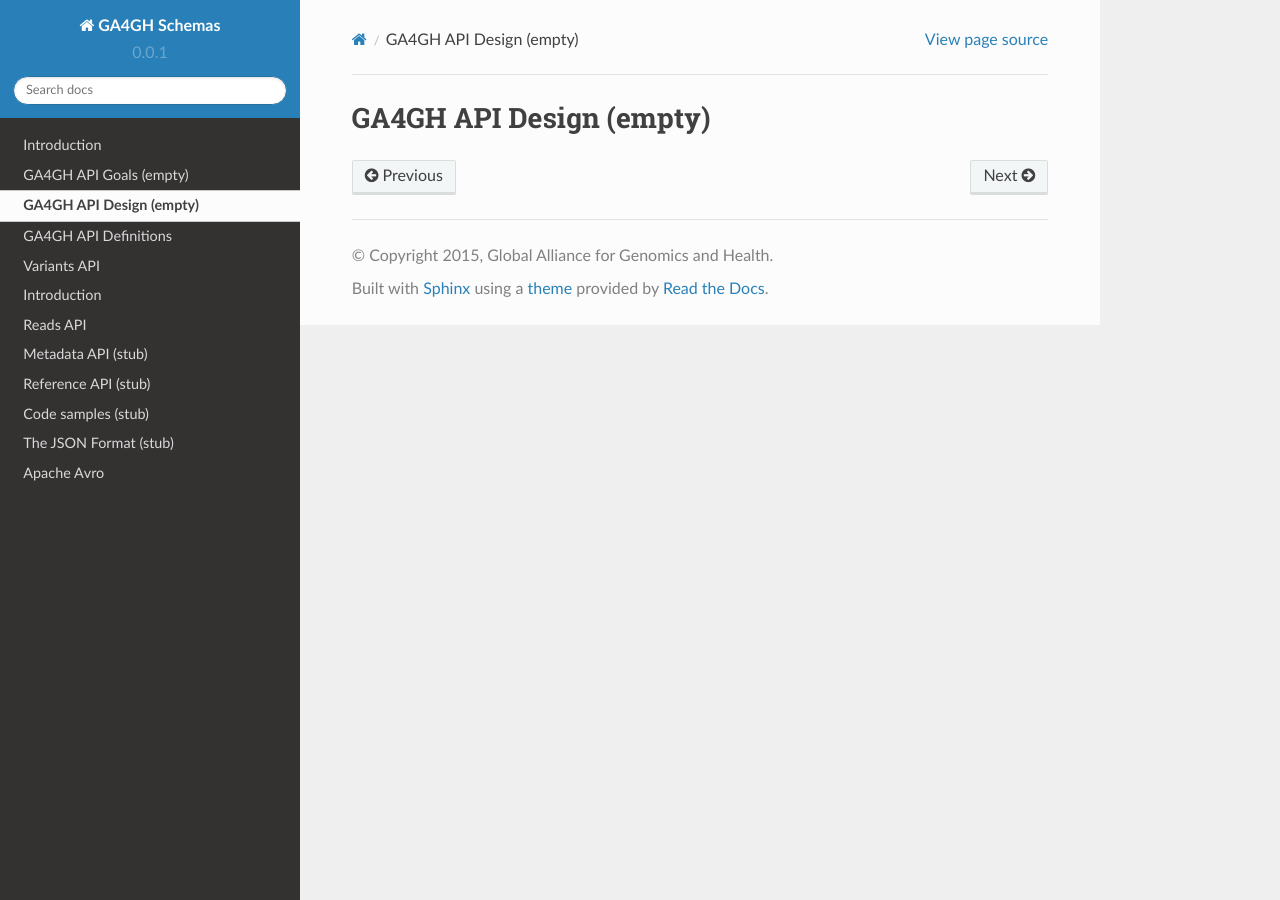
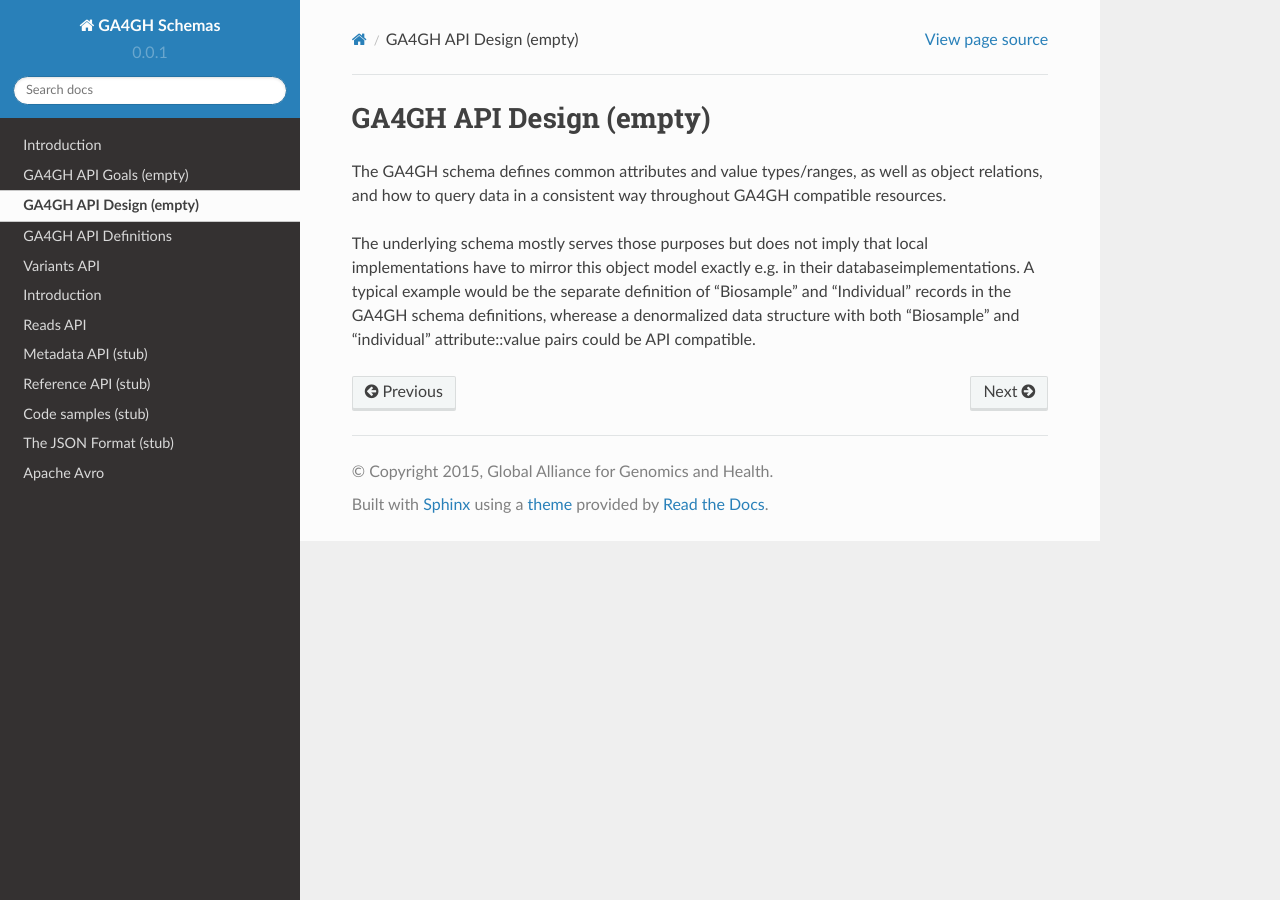
Before and after one commit to ga4gh/ga4gh-schemas, a Sphinx documentation site: the page built from doc/source/intro_apidesign.rst, in a window 1280 px wide. Built offline with Sphinx 7.4.7 and the Read the Docs theme 2.0.0, drawn with Linux system fonts in a browser that asks for light colours; pages that are not in the unit, such as notebooks, are missing from menus.

Commit message:
documentation_stub

```diff
--- a/doc/source/intro_apidesign.rst
+++ b/doc/source/intro_apidesign.rst
@@ -3,3 +3,7 @@
 ****************************
 GA4GH API Design (empty)
 ****************************
+
+The GA4GH schema defines common attributes and value types/ranges, as well as object relations, and how to query data in a consistent way throughout GA4GH compatible resources.
+
+The underlying schema mostly serves those purposes but does not imply that local implementations have to mirror this object model exactly e.g. in their databaseimplementations. A typical example would be the separate definition of "Biosample" and "Individual" records in the GA4GH schema definitions, wherease a denormalized data structure with both "Biosample" and "individual" attribute::value pairs could be API compatible.
```
